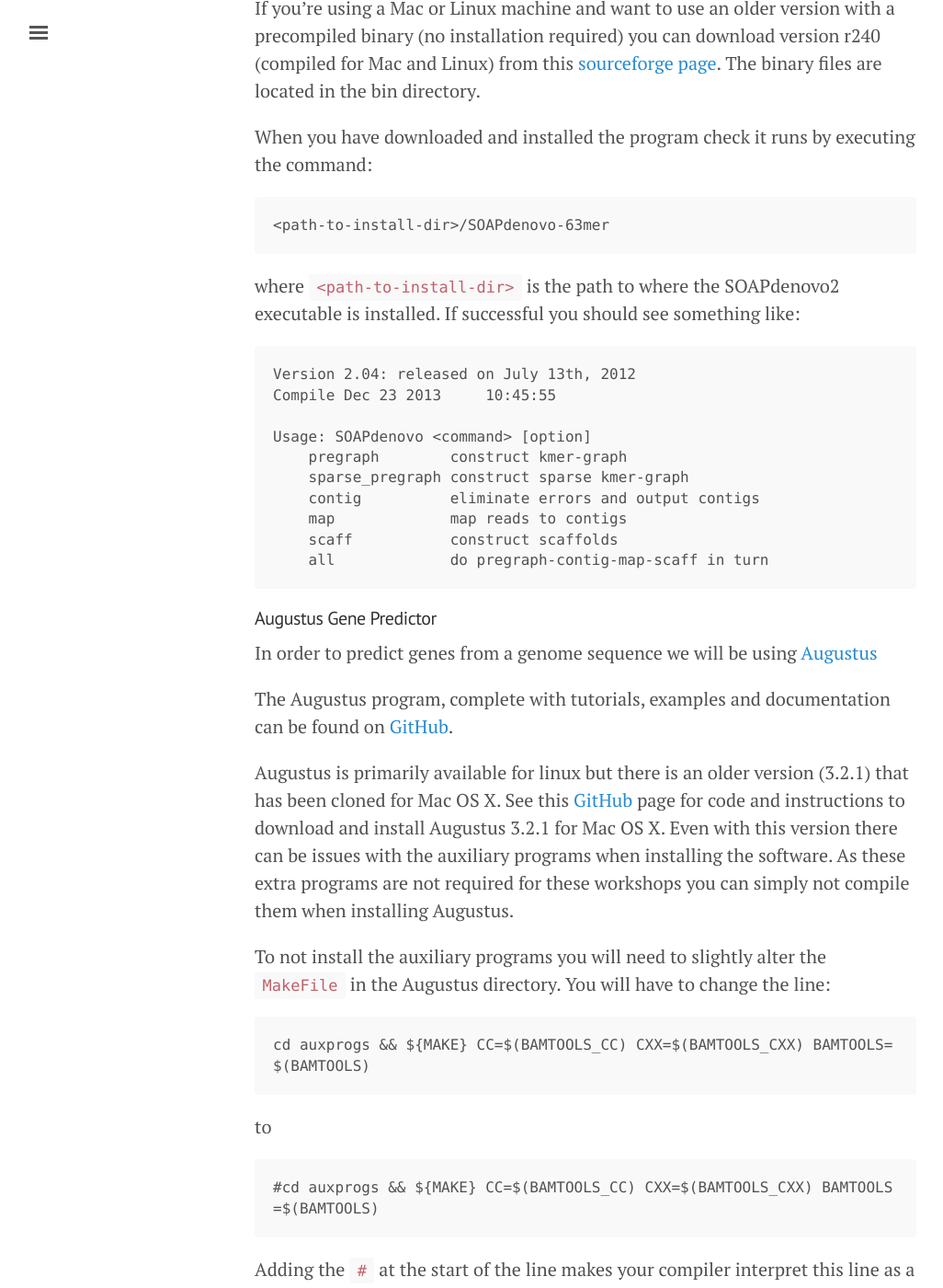
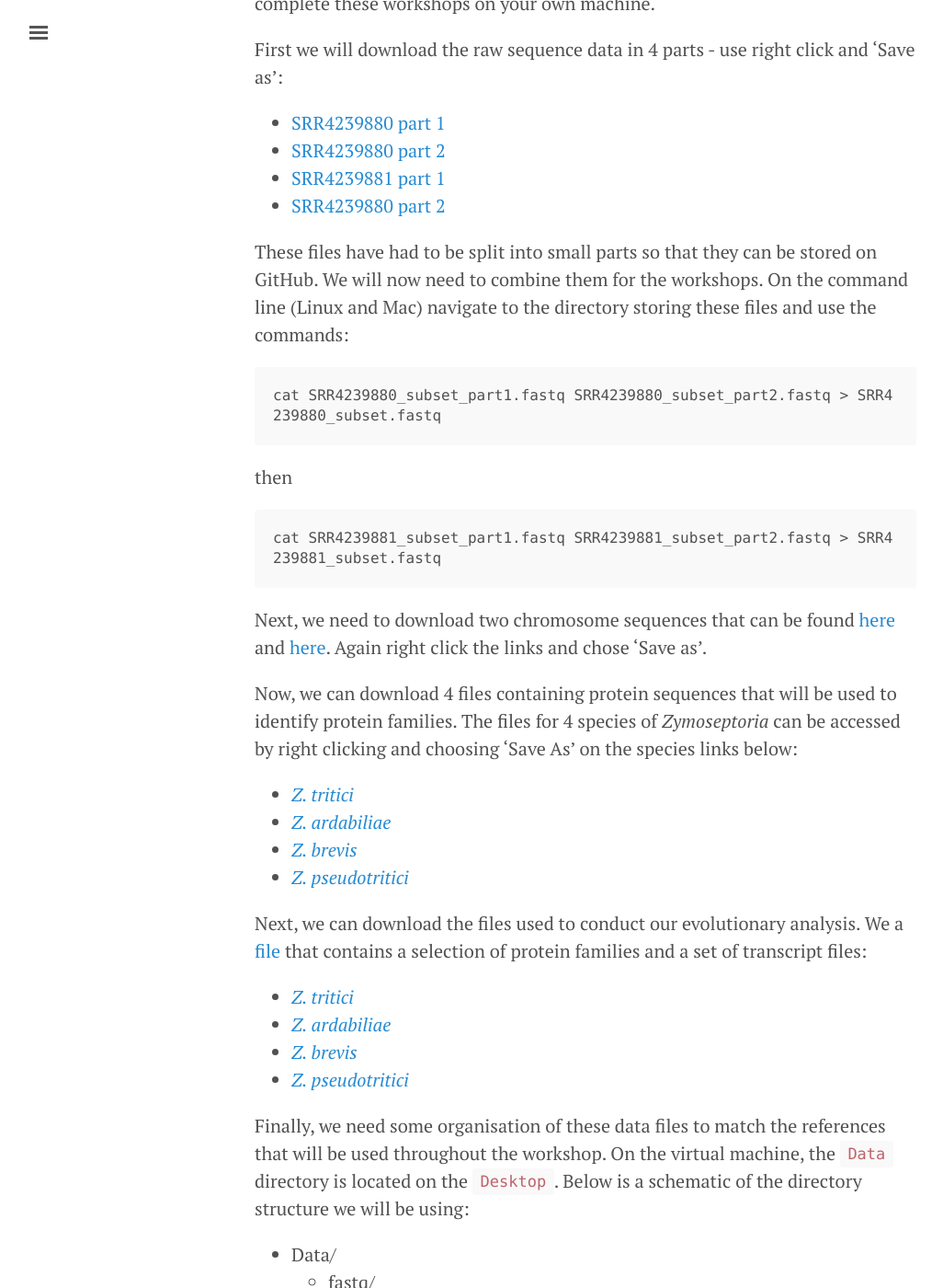
Before and after one commit to UoE-BIOM528/workshops, a Jekyll site: the page built from 01_prerequisites.md, in a window 1280 px wide and 1400 px high, scrolled down 2579 px. Shown: the whole window at 92% size, without its empty margins (3-1029 px from the left). Built offline with Jekyll 4.4.1, drawn with Linux system fonts in a browser that asks for light colours; nearby versions of some CDN libraries; some of the changed text lies outside the part shown.

Commit message:
Added data and VM paths

````diff
--- a/01_prerequisites.md
+++ b/01_prerequisites.md
@@ -5,14 +5,14 @@ order: 1
 ---
 # Workshop setup
 
-There are two ways of completing these wokshops:
+There are two ways of completing these workshops:
 
 1. Use a virtual machine on OpenStack
   * You will need to create an instance on OpenStack
   * All software and data needed will be pre-installed
   * An internet connection will be required (+ a VPN for off-campus access)
 2. Use your own machine
-  * A mac or linux machine will be best
+  * A mac or linux machine will be needed - if you use Windows please use option 1.
   * Software will need to be installed on your local machine
   * Data will need to be downloaded
 
@@ -20,32 +20,34 @@ There are two ways of completing these wokshops:
 
 ### Creating an instance on Openstack
 
-A video tutorial to connect to OpenStack and launching an instance is [here](https://youtu.be/JIoFJBWTtlg)
+A video tutorial to connect to [OpenStack](https://openstack.exeter.ac.uk/) and launching an instance is [here](https://youtu.be/JIoFJBWTtlg). You can also find a step by step walkthrough [here](https://biomedicalhub.github.io/openstack/05-create-instance.html).
 
 To successfully create an instance you will need to select the following options:
 
 #### Log on details
-* Domain:
-* User name:
-* Password:
+* Domain: default
+* User name: hubtraining_student
+* Password: yTpEMUJsfD7z
 
 
 #### Openstack instance
 Please name your instance something that you will remember - including your name is a good idea. Then follow the instructions using the following options:
 
 * Boot source: _Instance Snapshot_
-* Name:
+* Name: BIOM528-RA
 * Flavour: _u1.xxlarge_
 
 Once the instance has started remember to take note of the IP address (use Edit-Copy).
 
 ### Log onto your instance
 
-A video tutorial to connect to your virtual machine using Terminal (mac) or MobaXterm (windows) is [here](https://youtu.be/qPPBjTSppvE)
+A video tutorial to connect to your virtual machine using Terminal (Mac) or MobaXterm (windows) is [here](https://youtu.be/qPPBjTSppvE).
 
 The log in details are:
-* User name:
-* Password:
+* User name: ubuntu
+* Password: rna2017
+
+If you're on Linux or Mac you can complete the workshops simply using SSH `ssh ubuntu@<ip-address>` and enter the password when prompted (you may need to accept permissions when prompted). If you want to access the instance using a graphical interface then use MobaXterm.
 
 Once you have successfully logged on, its time to begin the workshop!
 
@@ -62,13 +64,75 @@ To successfully use your own machine you will need to:
 In these workshops we will be using:
 * SOAPdeNOVO2 (genome assembly)
 * Augustus (gene prediction)
-* MCL algorithm (gene family identification)
+* BLAST and MCL algorithm (gene family identification)
 * RAxML (gene tree inference)
 * PAML (Estimation of accelerated evolution)
 
 More detailed information on these software, including installation instructions can be found below.
 
 ### Downloading workshop data
+
+There are a few files to download and some organisation required if you are to complete these workshops on your own machine.
+
+First we will download the raw sequence data in 4 parts - use right click and 'Save as':
+* [SRR4239880 part 1](data/SRR4239880_subset_part1.fastq)
+* [SRR4239880 part 2](data/SRR4239880_subset_part2.fastq)
+* [SRR4239881 part 1](data/SRR4239881_subset_part1.fastq)
+* [SRR4239880 part 2](data/SRR4239881_subset_part2.fastq)
+
+These files have had to be split into small parts so that they can be stored on GitHub. We will now need to combine them for the workshops. On the command line (Linux and Mac) navigate to the directory storing these files and use the commands:
+
+```
+cat SRR4239880_subset_part1.fastq SRR4239880_subset_part2.fastq > SRR4239880_subset.fastq
+```
+
+then
+
+```
+cat SRR4239881_subset_part1.fastq SRR4239881_subset_part2.fastq > SRR4239881_subset.fastq
+```
+
+Next, we need to download two chromosome sequences that can be found [here](data/Z.tritici.chr10.fasta) and [here](data/Z.tritici.chr11.fasta). Again right click the links and chose 'Save as'.
+
+Now, we can download 4 files containing protein sequences that will be used to identify protein families. The files for 4 species of *Zymoseptoria* can be accessed by right clicking and choosing 'Save As' on the species links below:
+
+* [*Z. tritici*](data/Z.tritici.proteins.fasta)
+* [*Z. ardabiliae*](data/Z.ardabiliae.proteins.fasta)
+* [*Z. brevis*](data/Z.brevis.proteins.fasta)
+* [*Z. pseudotritici*](data/Z.pseudotritici.proteins.fasta)
+
+Next, we can download the files used to conduct our evolutionary analysis. We a [file](data/selection_families.txt) that contains a selection of protein families and a set of transcript files:
+
+* [*Z. tritici*](data/Z.tritici.transcripts.fasta)
+* [*Z. ardabiliae*](data/Z.ardabiliae.transcripts.fasta)
+* [*Z. brevis*](data/Z.brevis.transcripts.fasta)
+* [*Z. pseudotritici*](data/Z.pseudotritici.transcripts.fasta)
+
+Finally, we need some organisation of these data files to match the references that will be used throughout the workshop. On the virtual machine, the `Data` directory is located on the `Desktop`. Below is a schematic of the directory structure we will be using:
+
+* Data/
+  * fastq/
+    * SRR4239880_subset.fastq
+    * SRR4239881_subset.fastq
+  * Z.tritici/
+    * Z.tritici.chr10.fasta
+    * Z.tritici.chr11.fasta
+  * clusters/
+    * Z.tritici.proteins.fasta
+    * Z.brevis.proteins.fasta
+    * Z.ardabiliae.proteins.fasta
+    * Z.pseudotritici.proteins.fasta
+  * families/
+    * selection_families.txt
+    * species/
+      * Z.tritici.transcripts.fasta
+      * Z.tritici.proteins.fasta
+      * Z.brevis.transcripts.fasta
+      * Z.brevis.proteins.fasta
+      * Z.ardabiliae.transcripts.fasta
+      * Z.ardabiliae.proteins.fasta
+      * Z.pseudotritici.transcripts.fasta
+      * Z.pseudotritici.proteins.fasta
 
 #### SOAPdenovo2 Genome Assembler
 
@@ -359,3 +423,5 @@ Charlie Taylor    (UF)
 #### PAML
 
 We will be using [PAML](http://abacus.gene.ucl.ac.uk/software/paml.html), which has extensive documentation and installation instructions. Please follow the instructions to install PAML on your machine. Instructions are included for Windows, Mac OSX (including precompiled binaries) and Linux.
+
+Once you have the data and all software installed you're ready to being the workshop.
--- /dev/null
+++ b/data/selection_families.txt
@@ -0,0 +1,3 @@
+Zymbr1|6287	Mycgr3|74837	Zymps1|799202	Zymps1|801345	Zymbr1|9759	Zymar1|773289	Zymbr1|8201	Zymps1|804201	Zymar1|771545	Zymar1|770837	Zymar1|772961	Zymps1|798113	Zymar1|770182	Zymbr1|7118	Zymbr1|6575
+Mycgr3|97500	Zymps1|803257	Zymar1|770898	Zymps1|805509	Zymar1|771104
+Mycgr3|78024	Mycgr3|97608	Zymar1|774978	Zymps1|799932
````
Also changed, not shown: 03_genome-assembly.md (+6 -6 lines), 04_gene-prediction.md (+14 -7 lines), 05_protein-families.md (+10 -2 lines), 06_positive-selection.md (+9 -0 lines), 12 other files.
